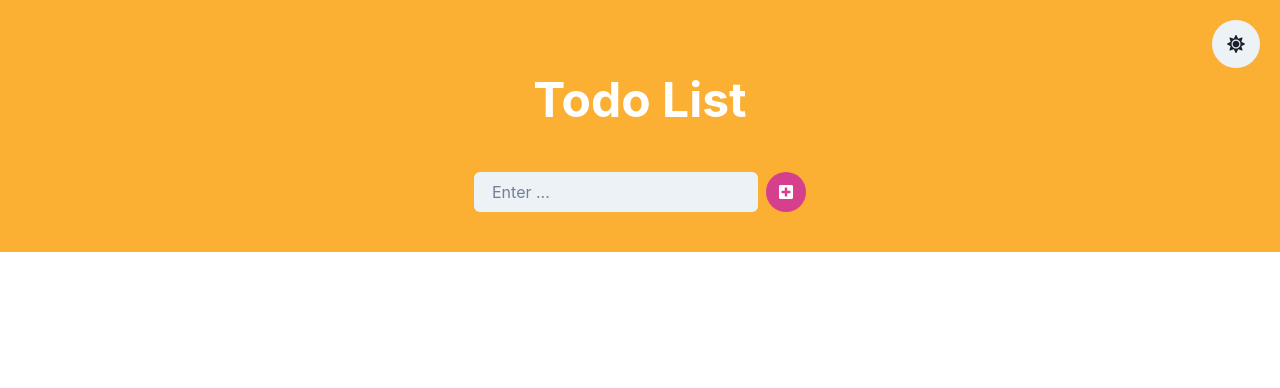
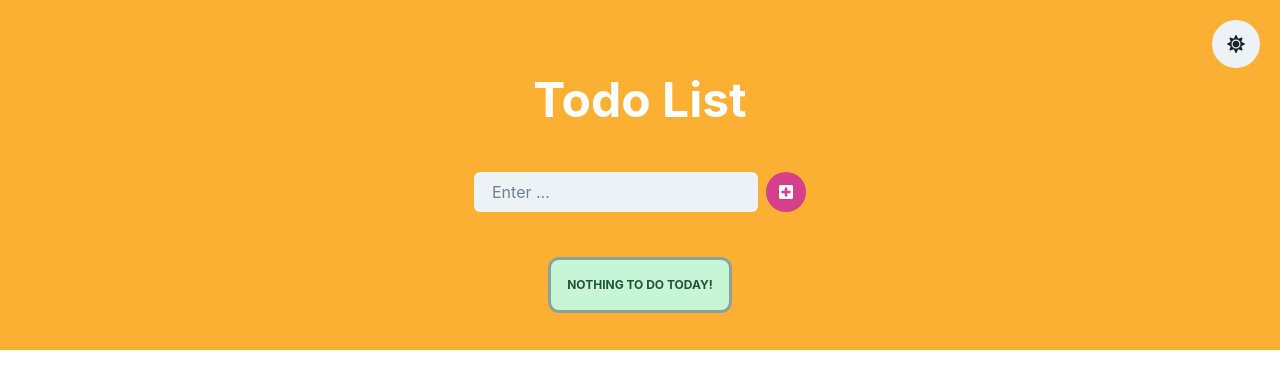
Before and after one commit to behrouz2115/toDoList-react-Chakra, a React (Create React App) app: page / in a window 1280 px wide. Shown: the top 388 px of the page. Built offline with nearby package versions, Linux system fonts and the light colour scheme.

Commit message:
solved a small problem aout deleting empty box

```diff
--- a/src/App.js
+++ b/src/App.js
@@ -12,22 +12,17 @@ import {FaSun,FaMoon} from 'react-icons/fa';
 
 
 const App = () => {
-  const initialstate =[
-    {
-        id:"",
-        body:''
-    }
-  ]
 
-  const [todos,setToDo]=useState(initialstate);
+  const [todos,setToDo]=useState([]);
+  console.log(todos[0])
 
 ///Delete
   const deletToDo=(id)=>{
     const newList =todos.filter(todo=>
       todo.id!==id
-    ) ;
-    setToDo(newList);
-    console.log(newList);
+      ) ;
+      setToDo(newList);
+      console.log(newList);
     return newList;
   }
 
@@ -36,8 +31,9 @@ const App = () => {
     setToDo([...todos,todo]);
   }
 
+
   return (
-    <Box bg='#fbb034' height="100%">
+    <Box bg='#fbb034' height="100%" size="full">
     <VStack p={5} >
          <IconButton icon={<FaSun/>} isRound='true'
                                      alignSelf='flex-end'
@@ -51,7 +47,7 @@ const App = () => {
          <AddToDO addToDo={addToDo}/>
          {
 
-        todos.length >1 && <ToDO todos={todos} deletToDo={deletToDo}/>
+       <ToDO todos={todos} deletToDo={deletToDo}/>
     }
 
     </VStack>
```
